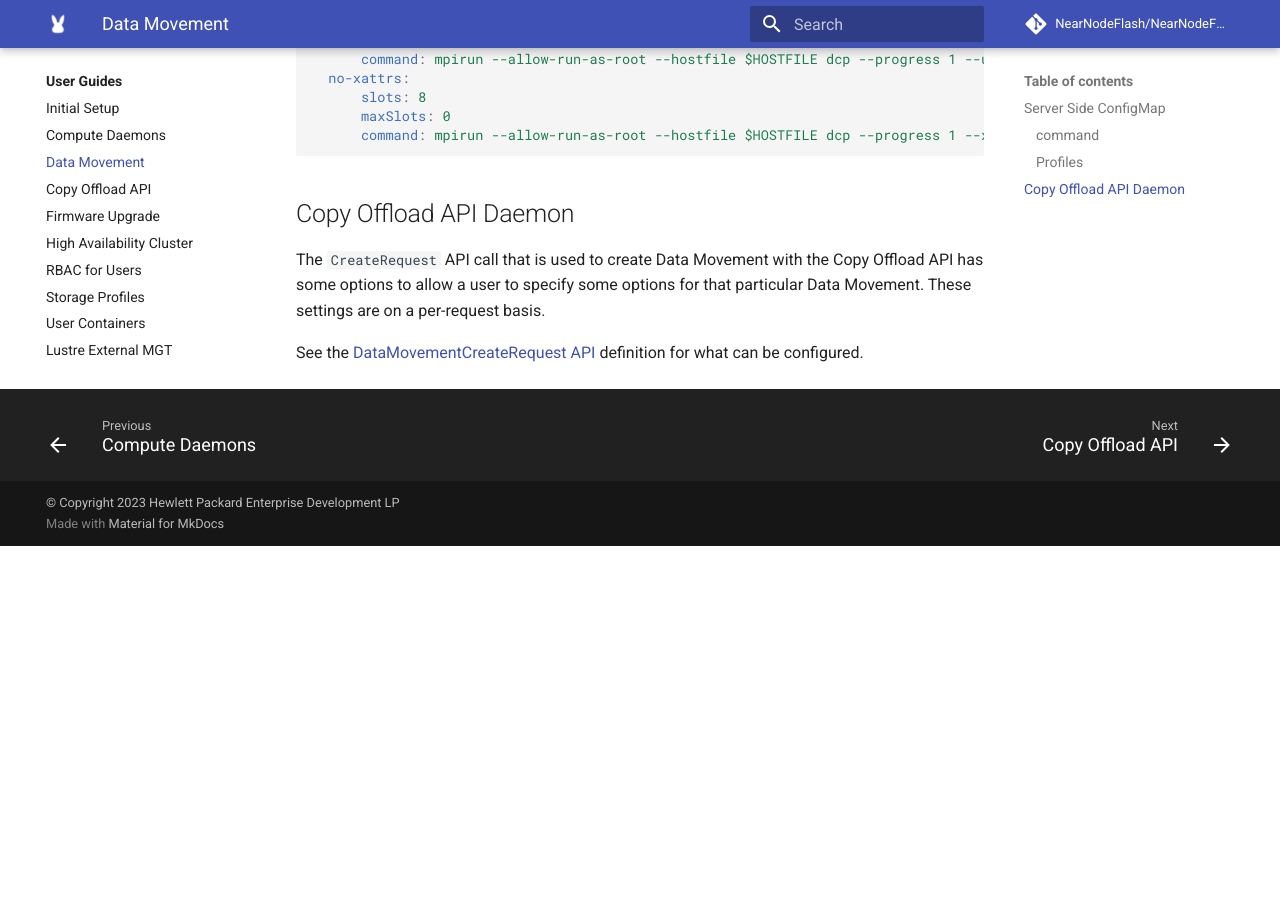
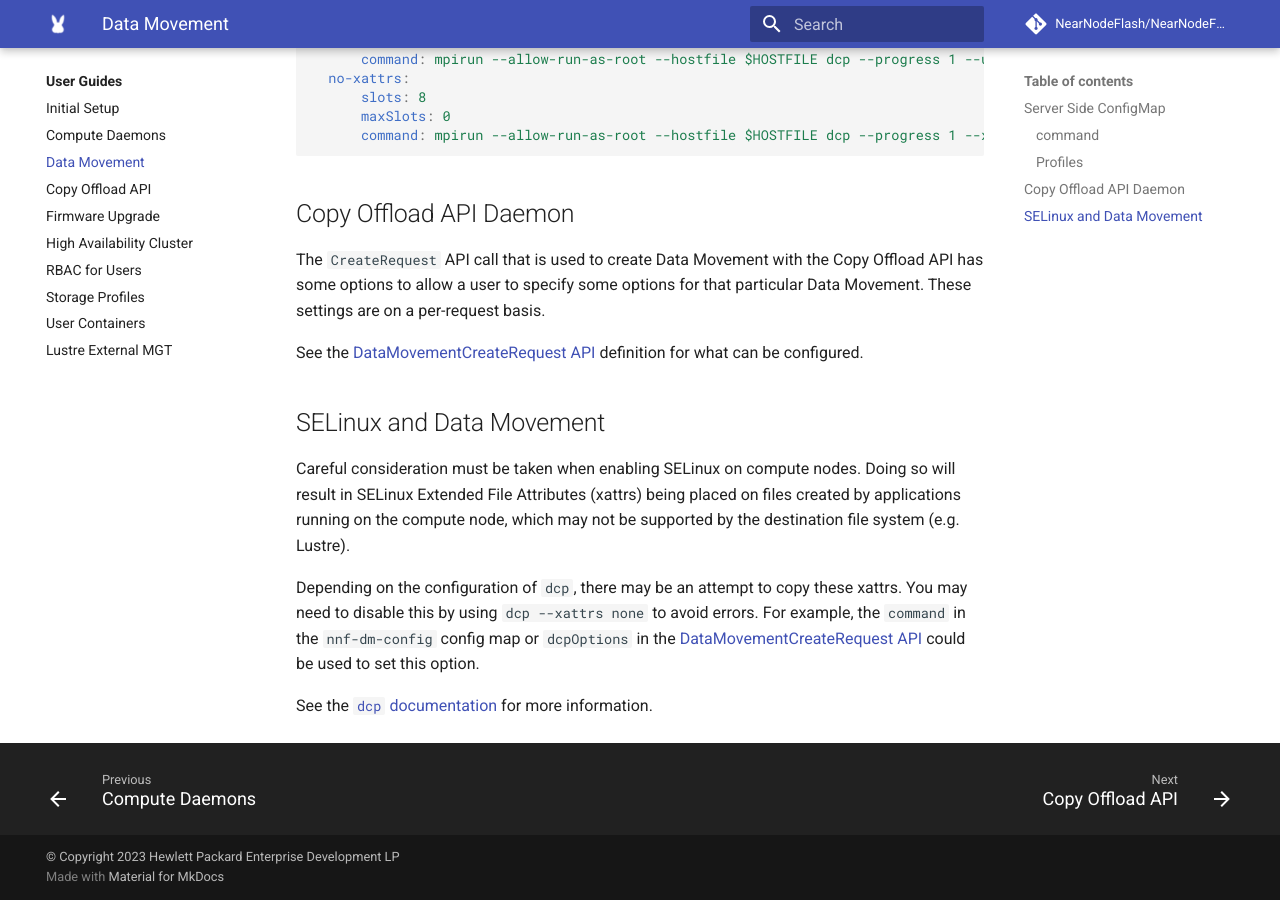
Before and after one commit to NearNodeFlash/NearNodeFlash.github.io, an MkDocs documentation site: the page built from docs/guides/data-movement/readme.md, in a window 1280 px wide and 900 px high, scrolled down 2098 px. Built offline with MkDocs 1.6.1 and Material for MkDocs 9.7.7, drawn with Linux system fonts in a browser that asks for light colours; comment, search, counter and statistics services are not loaded; the version menu is left out; before the commit the page ends 2644 px from its top, so only the background shows below that.

Commit message:
Added SELinux + DM info
Signed-off-by: Blake Devcich <blake.devcich@hpe.com>

```diff
--- a/docs/guides/data-movement/readme.md
+++ b/docs/guides/data-movement/readme.md
@@ -92,3 +92,18 @@ are on a per-request basis.
 
 See the [DataMovementCreateRequest API](copy-offload-api.html#datamovement.DataMovementCreateRequest)
 definition for what can be configured.
+
+## SELinux and Data Movement
+
+Careful consideration must be taken when enabling SELinux on compute nodes. Doing so will result in
+SELinux Extended File Attributes (xattrs) being placed on files created by applications running on
+the compute node, which may not be supported by the destination file system (e.g. Lustre).
+
+Depending on the configuration of `dcp`, there may be an attempt to copy these xattrs. You may need
+to disable this by using `dcp --xattrs none` to avoid errors. For example, the `command` in the
+`nnf-dm-config` config map or `dcpOptions` in the [DataMovementCreateRequest
+API](copy-offload-api.html#datamovement.DataMovementCreateRequest) could be used to set this
+option.
+
+See the [`dcp` documentation](https://mpifileutils.readthedocs.io/en/latest/dcp.1.html) for more
+information.
```
